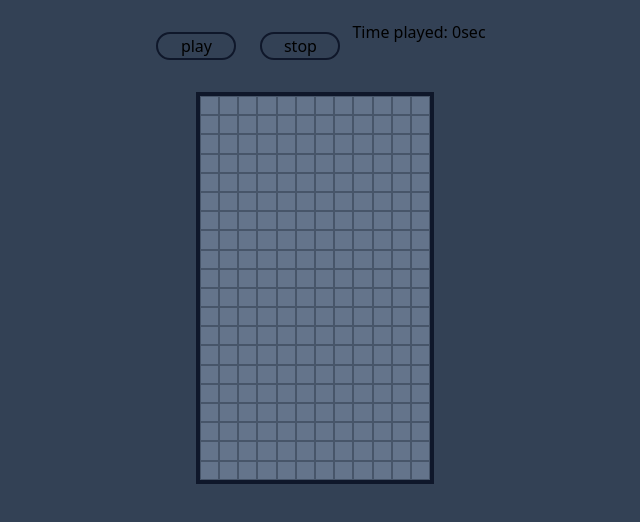
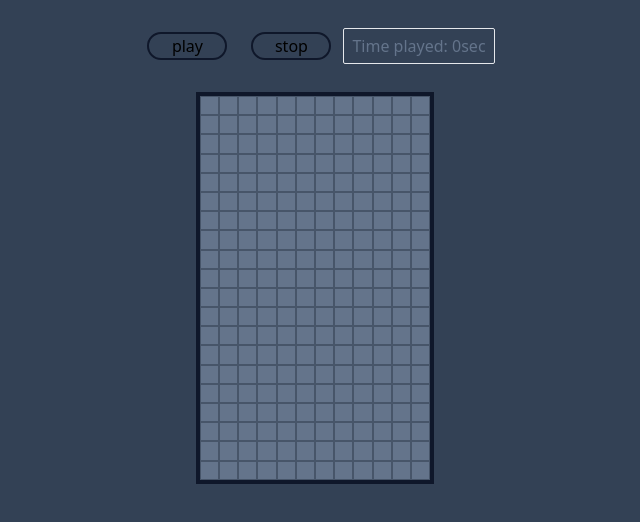
Before and after one commit to arduored/tetros, a Next.js app: page / in a window 1280 px wide. Shown: the top 522 px of the page, without its empty margins (325-965 px from the left). Built offline with nearby package versions, Linux system fonts and the light colour scheme.

Commit message:
add rotation function

```diff
--- a/pages/index.tsx
+++ b/pages/index.tsx
@@ -60,7 +60,7 @@ const Home: NextPage = () => {
     let ticker: NodeJS.Timer | null = null;
     if (item && isPlaying) {
       ticker = setInterval(() => {
-        setPlayingTime(playingTime + 1);
+        setPlayingTime((prev) => prev++);
         fall();
       }, 1000);
     }
@@ -90,7 +90,21 @@ const Home: NextPage = () => {
     setItem(newItem);
   };
 
-  const rotate = () => {};
+  const rotate = () => {
+    if (item) {
+      const sortedByX = [...item].sort((a, b) => b[0] - a[0]);
+      const sortedByY = [...item].sort((a, b) => b[1] - a[1]);
+      const offsetX = sortedByX[0][0];
+      const offsetY = sortedByY[0][1];
+
+      const rotatedItem = item?.map(([x, y]) => {
+        const newX = y - offsetY;
+        const newY = (x - offsetX) * -1;
+        return [newX + offsetX, newY + offsetY];
+      });
+      setItem(rotatedItem);
+    }
+  };
 
   const fall = () => {
     const newItem = item?.map(([x, y]) => {
@@ -116,10 +130,12 @@ const Home: NextPage = () => {
 
   return (
     <div className="flex flex-col justify-center w-full py-5" ref={pageRef}>
-      <div className=" flex justify-center mb-5">
+      <div className=" flex justify-center mb-5 h-fit">
         <Button onClick={startGame} text="play" />
         <Button onClick={stopGame} text="stop" />
-        <p>Time played: {playingTime}sec</p>
+        <div className="flex items-center border border-slate-500-500 my-2 rounded-sm text-slate-500">
+          <p className="px-2">Time played: {playingTime}sec</p>
+        </div>
       </div>
       <div className="flex justify-center">
         <Grid width={GRID_W} height={GRID_H} tetromino={item} />
```
